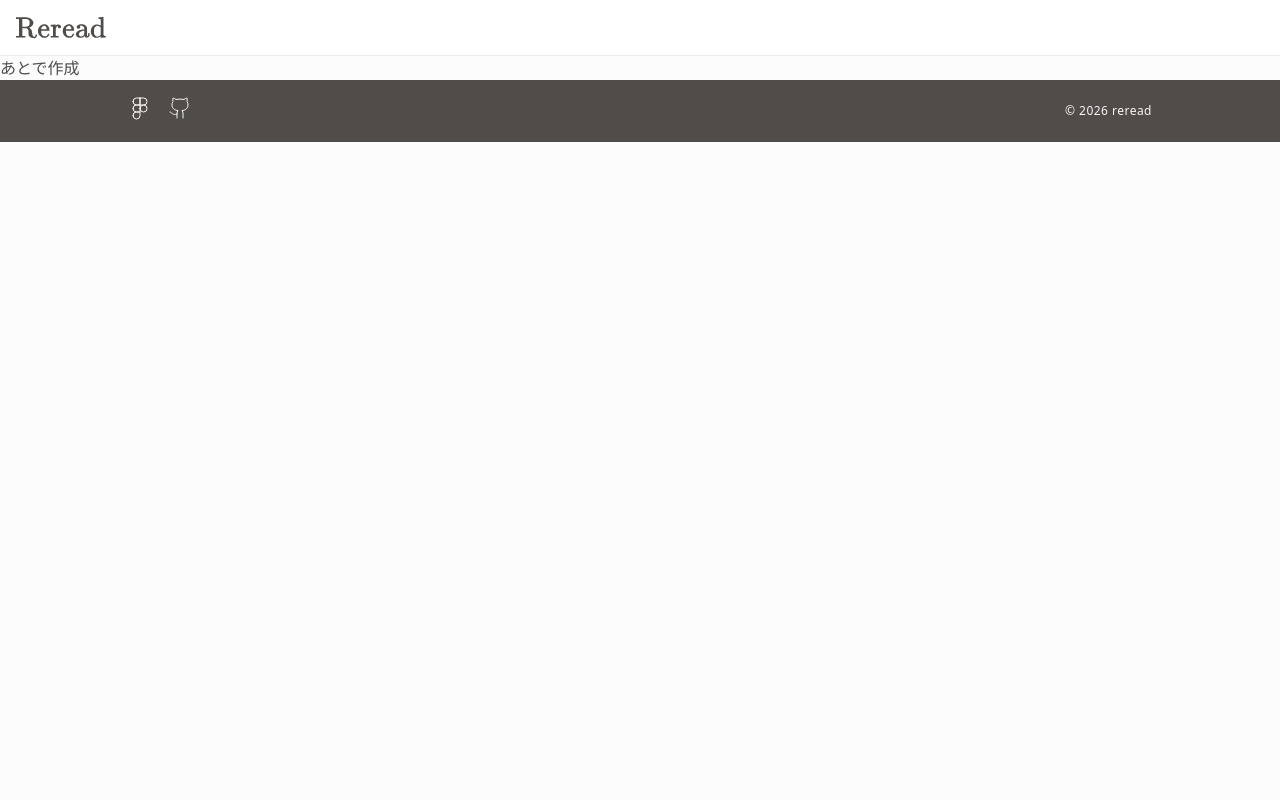
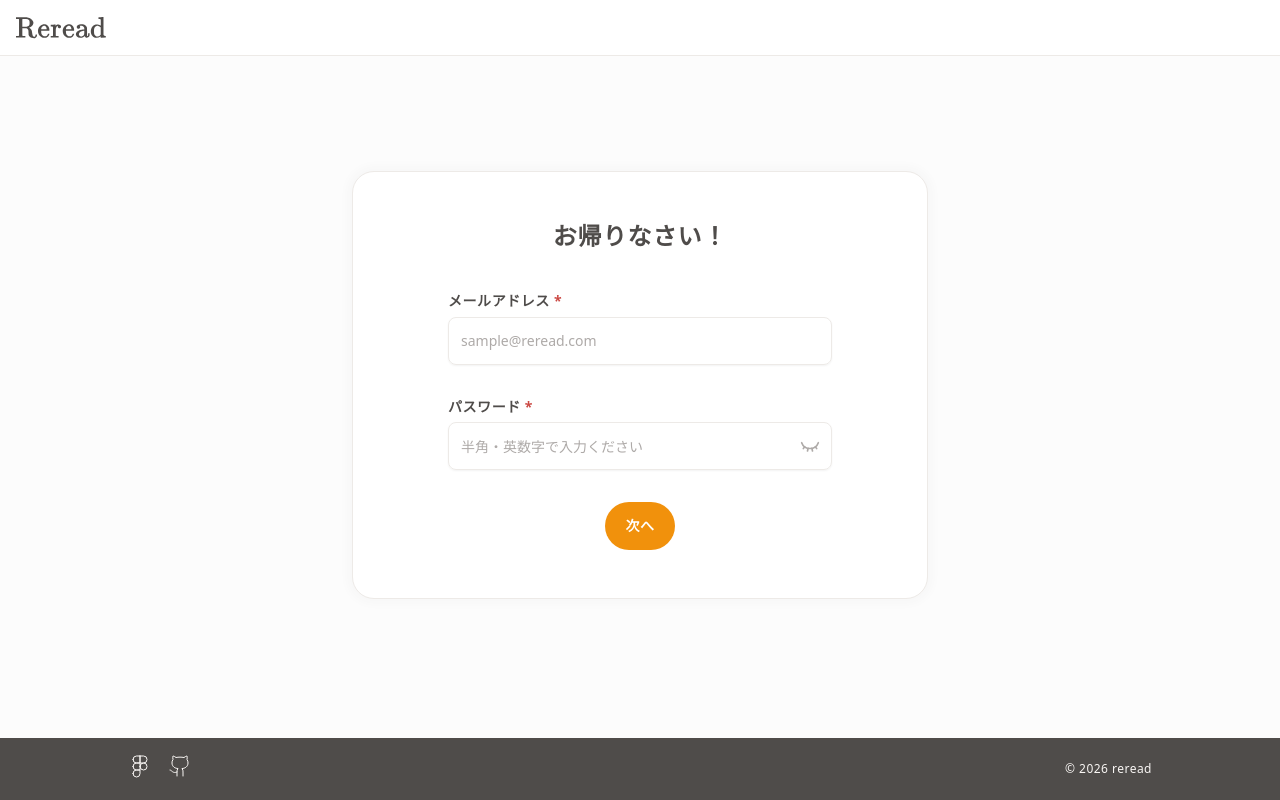
Before and after one commit to lateen-sail/reread, a Next.js app in the folder app/frontend/: page /reread/login in a window 1280 px wide. Built offline with nearby package versions, Linux system fonts and the light colour scheme.

Commit message:
feat: ログインページ作成

```diff
--- /dev/null
+++ b/app/frontend/app/login/hooks/useLogin.ts
@@ -0,0 +1,113 @@
+"use client";
+
+import { useCallback, useMemo, useState } from "react";
+import { useRouter } from "next/navigation";
+import { showToast } from "@/providers/toast/api";
+
+type LoginData = {
+  email: string;
+  password: string;
+};
+
+type LoginErrors = {
+  email?: string;
+  password?: string;
+  general?: string;
+};
+
+const isValidEmail = (value: string) => {
+  // Simple, pragmatic validation (covers most common cases)
+  return /^[^\s@]+@[^\s@]+\.[^\s@]+$/.test(value);
+};
+
+export const useLogin = () => {
+  const router = useRouter();
+
+  const [data, setData] = useState<LoginData>({ email: "", password: "" });
+  const [errors, setErrors] = useState<LoginErrors>({});
+  const [loading, setLoading] = useState(false);
+
+  const validate = useCallback((next: LoginData) => {
+    const nextErrors: LoginErrors = {};
+
+    const email = next.email.trim();
+    if (!email) {
+      nextErrors.email = "メールアドレスを入力してください";
+    } else if (!isValidEmail(email)) {
+      nextErrors.email = "メールアドレスの形式が正しくありません";
+    }
+
+    const password = next.password;
+    if (!password) {
+      nextErrors.password = "パスワードを入力してください";
+    } else if (password.length < 8) {
+      nextErrors.password = "パスワードは8文字以上で入力してください";
+    }
+
+    return nextErrors;
+  }, []);
+
+  const handleChange = useCallback((key: keyof LoginData, value: string) => {
+    setData((prev) => {
+      const next = { ...prev, [key]: value } as LoginData;
+      // 入力中は当該フィールドのエラーのみ先にクリア
+      setErrors((prevErrors) => {
+        const { [key]: _ignored, ...rest } = prevErrors;
+        return rest;
+      });
+      return next;
+    });
+  }, []);
+
+  const handleNext = useCallback(async () => {
+    const next: LoginData = {
+      email: data.email.trim(),
+      password: data.password,
+    };
+    const nextErrors = validate(next);
+    if (Object.keys(nextErrors).length > 0) {
+      setErrors(nextErrors);
+      return;
+    }
+
+    setLoading(true);
+    setErrors({});
+
+    try {
+      // 期待するAPI:
+      // - POST /api/auth/login  body: { email, password }
+      // モック用: 指定のメール/パスワードのみログイン成功
+      const MOCK_EMAIL = "hello@sample.com";
+      const MOCK_PASSWORD = "sample1234";
+
+      if (next.email !== MOCK_EMAIL || next.password !== MOCK_PASSWORD) {
+        setErrors({ general: "メールアドレスまたはパスワードが違います" });
+        return;
+      }
+
+      showToast.success({
+        message: "サインアップしました",
+      });
+      router.push("/mypage");
+    } catch {
+      setErrors({
+        general: "通信エラーが発生しました。ネットワーク状況をご確認ください",
+      });
+    } finally {
+      setLoading(false);
+    }
+  }, [data.email, data.password, router, validate]);
+
+  const value = useMemo(
+    () => ({
+      data,
+      errors,
+      loading,
+      handleChange,
+      handleNext,
+    }),
+    [data, errors, loading, handleChange, handleNext]
+  );
+
+  return value;
+};
--- a/app/frontend/app/login/page.tsx
+++ b/app/frontend/app/login/page.tsx
@@ -1,5 +1,91 @@
-import UserLayout from "../../components/layout/UserLayout";
+"use client";
+import React from "react";
+import { useLogin } from "./hooks/useLogin";
+import GuestLayout from "@/components/layout/GuestLayout";
+import Card from "@/components/reread-ui/display/Card/Index";
+import Input from "@/components/reread-ui/input/Input";
+import InputPassword from "@/components/reread-ui/input/InputPassword";
+import Button from "@/components/reread-ui/action/Button";
 
 export default function LoginPage() {
-  return <UserLayout>あとで作成</UserLayout>;
+  const { data, errors, loading, handleChange, handleNext } = useLogin();
+
+  const loadingView = () => {
+    if (!loading) return null;
+    return (
+      <>
+        <span className="absolute top-0 left-0 z-20 right-0 h-1 w-full">
+          <svg
+            className="w-full h-full block"
+            viewBox="0 0 100 4"
+            preserveAspectRatio="none"
+            fill="none"
+            xmlns="http://www.w3.org/2000/svg"
+            role="progressbar"
+            aria-label="読み込み中"
+          >
+            <rect
+              x="0"
+              y="0"
+              width="100%"
+              height="100%"
+              rx="2"
+              fill="var(--muted)"
+            />
+            <rect
+              x="-40%"
+              y="0"
+              width="40%"
+              height="100%"
+              rx="2"
+              fill="var(--foreground)"
+            >
+              <animate
+                attributeName="x"
+                values="-40%;100%"
+                dur="1.2s"
+                repeatCount="indefinite"
+              />
+            </rect>
+          </svg>
+        </span>
+        <span className="absolute inset-0 z-10 bg-background opacity-70"></span>
+      </>
+    );
+  };
+
+  return (
+    <GuestLayout>
+      <Card title="お帰りなさい！">
+        {loadingView()}
+        <form
+          className="flex flex-col items-center w-full gap-8 max-w-sm mx-auto"
+          onSubmit={(e) => {
+            e.preventDefault();
+            handleNext();
+          }}
+        >
+          <Input
+            label="メールアドレス"
+            placeholder="sample@reread.com"
+            type="email"
+            value={data.email}
+            onChange={(e) => handleChange("email", e.target.value)}
+            hasError={!!errors.email}
+            errorMessage={errors.email}
+            required
+          />
+          <InputPassword
+            label="パスワード"
+            value={data.password}
+            onChange={(e) => handleChange("password", e.target.value)}
+            hasError={!!errors.password}
+            errorMessage={errors.password}
+            required
+          />
+          <Button label="次へ" variant="default" size="lg" type="submit" />
+        </form>
+      </Card>
+    </GuestLayout>
+  );
 }
```
